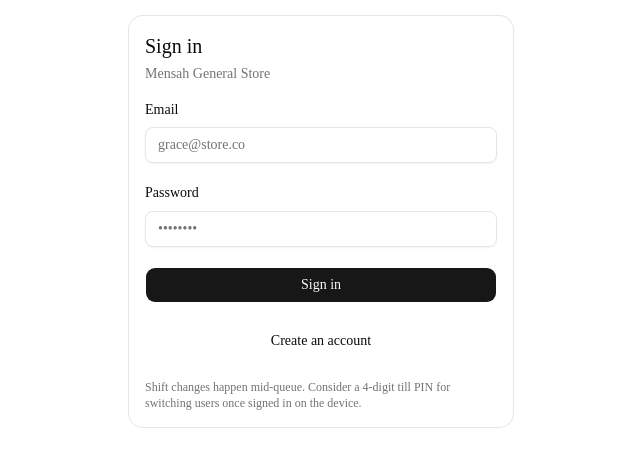
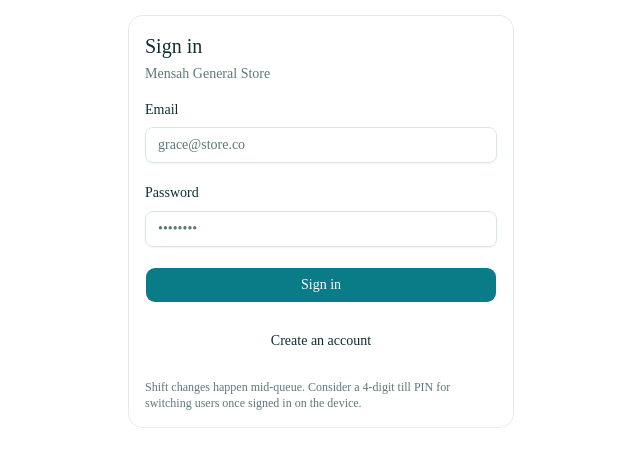
Before and after one commit to jericrealubit/pos, a Next.js app: page /signin in a window 1280 px wide. Shown: the top 466 px of the page, without its empty margins (319-959 px from the left). Built offline with nearby package versions, Linux system fonts and the light colour scheme.

Commit message:
themed and admin

```diff
--- a/app/admin/admin-mobile-nav.tsx
+++ b/app/admin/admin-mobile-nav.tsx
@@ -13,6 +13,7 @@ import {
 } from "@/components/ui/sheet"
 import { AdminNavLink } from "@/app/admin/admin-nav-link"
 import { SignOutButton } from "@/components/sign-out-button"
+import { ThemeSwitcher } from "@/components/theme-switcher"
 
 export function AdminMobileNav({ storeName }: { storeName: string }) {
   const [open, setOpen] = useState(false)
@@ -45,7 +46,10 @@ export function AdminMobileNav({ storeName }: { storeName: string }) {
             >
               Back to till
             </Link>
-            <SignOutButton />
+            <div className="flex items-center gap-2">
+              <SignOutButton />
+              <ThemeSwitcher />
+            </div>
           </div>
         </SheetContent>
       </Sheet>
--- a/app/admin/layout.tsx
+++ b/app/admin/layout.tsx
@@ -4,6 +4,7 @@ import { requireAdmin } from "@/lib/dal"
 import { AdminNavLink } from "@/app/admin/admin-nav-link"
 import { AdminMobileNav } from "@/app/admin/admin-mobile-nav"
 import { SignOutButton } from "@/components/sign-out-button"
+import { ThemeSwitcher } from "@/components/theme-switcher"
 
 export default async function AdminLayout({ children }: LayoutProps<"/admin">) {
   const profile = await requireAdmin()
@@ -24,7 +25,10 @@ export default async function AdminLayout({ children }: LayoutProps<"/admin">) {
           >
             Back to till
           </Link>
-          <SignOutButton />
+          <div className="flex items-center gap-2">
+            <SignOutButton />
+            <ThemeSwitcher />
+          </div>
         </div>
       </aside>
       <div className="flex min-w-0 flex-1 flex-col">
--- a/app/globals.css
+++ b/app/globals.css
@@ -2,7 +2,7 @@
 @import "tw-animate-css";
 @import "shadcn/tailwind.css";
 
-@custom-variant dark (&:is(.dark *));
+@custom-variant dark (&:is([data-theme="dark"] *));
 
 html {
   -webkit-text-size-adjust: 100%;
@@ -52,73 +52,148 @@ html {
   --radius-4xl: calc(var(--radius) * 2.6);
 }
 
+/* Tropical jade sunrise — default theme */
 :root {
-  --background: oklch(1 0 0);
-  --foreground: oklch(0.145 0 0);
-  --card: oklch(1 0 0);
-  --card-foreground: oklch(0.145 0 0);
-  --popover: oklch(1 0 0);
-  --popover-foreground: oklch(0.145 0 0);
-  --primary: oklch(0.205 0 0);
-  --primary-foreground: oklch(0.985 0 0);
-  --secondary: oklch(0.97 0 0);
-  --secondary-foreground: oklch(0.205 0 0);
-  --muted: oklch(0.97 0 0);
-  --muted-foreground: oklch(0.556 0 0);
-  --accent: oklch(0.97 0 0);
-  --accent-foreground: oklch(0.205 0 0);
-  --destructive: oklch(0.577 0.245 27.325);
-  --border: oklch(0.922 0 0);
-  --input: oklch(0.922 0 0);
-  --ring: oklch(0.708 0 0);
-  --chart-1: oklch(0.87 0 0);
-  --chart-2: oklch(0.556 0 0);
-  --chart-3: oklch(0.439 0 0);
-  --chart-4: oklch(0.371 0 0);
-  --chart-5: oklch(0.269 0 0);
+  --background: #ffffff;
+  --foreground: #0e2e30;
+  --card: #ffffff;
+  --card-foreground: #0e2e30;
+  --popover: #ffffff;
+  --popover-foreground: #0e2e30;
+  --primary: #097c87;
+  --primary-foreground: #ffffff;
+  --secondary: #a1cca6;
+  --secondary-foreground: #0e2e30;
+  --muted: #eaf3ec;
+  --muted-foreground: #5b7a78;
+  --accent: #fca47c;
+  --accent-foreground: #3a1c0e;
+  --destructive: #dc2626;
+  --border: #d9e8dc;
+  --input: #d9e8dc;
+  --ring: #23ced9;
+  --chart-1: #fca47c;
+  --chart-2: #23ced9;
+  --chart-3: #f9d779;
+  --chart-4: #a1cca6;
+  --chart-5: #097c87;
   --radius: 0.625rem;
-  --sidebar: oklch(0.985 0 0);
-  --sidebar-foreground: oklch(0.145 0 0);
-  --sidebar-primary: oklch(0.205 0 0);
-  --sidebar-primary-foreground: oklch(0.985 0 0);
-  --sidebar-accent: oklch(0.97 0 0);
-  --sidebar-accent-foreground: oklch(0.205 0 0);
-  --sidebar-border: oklch(0.922 0 0);
-  --sidebar-ring: oklch(0.708 0 0);
+  --sidebar: #f3f9f4;
+  --sidebar-foreground: #0e2e30;
+  --sidebar-primary: #097c87;
+  --sidebar-primary-foreground: #ffffff;
+  --sidebar-accent: #fca47c;
+  --sidebar-accent-foreground: #3a1c0e;
+  --sidebar-border: #d9e8dc;
+  --sidebar-ring: #23ced9;
 }
 
-.dark {
-  --background: oklch(0.145 0 0);
-  --foreground: oklch(0.985 0 0);
-  --card: oklch(0.205 0 0);
-  --card-foreground: oklch(0.985 0 0);
-  --popover: oklch(0.205 0 0);
-  --popover-foreground: oklch(0.985 0 0);
-  --primary: oklch(0.922 0 0);
-  --primary-foreground: oklch(0.205 0 0);
-  --secondary: oklch(0.269 0 0);
-  --secondary-foreground: oklch(0.985 0 0);
-  --muted: oklch(0.269 0 0);
-  --muted-foreground: oklch(0.708 0 0);
-  --accent: oklch(0.269 0 0);
-  --accent-foreground: oklch(0.985 0 0);
-  --destructive: oklch(0.704 0.191 22.216);
+/* Neutral elegance */
+[data-theme="neutral"] {
+  --background: #fbf3ec;
+  --foreground: #3b2a1c;
+  --card: #fffdfb;
+  --card-foreground: #3b2a1c;
+  --popover: #fffdfb;
+  --popover-foreground: #3b2a1c;
+  --primary: #664930;
+  --primary-foreground: #fff8f1;
+  --secondary: #ccbeb1;
+  --secondary-foreground: #3b2a1c;
+  --muted: #f2e9e1;
+  --muted-foreground: #8a7364;
+  --accent: #ffdbbb;
+  --accent-foreground: #4a3220;
+  --destructive: #dc2626;
+  --border: #e4d6c8;
+  --input: #e4d6c8;
+  --ring: #997e67;
+  --chart-1: #ffdbbb;
+  --chart-2: #ccbeb1;
+  --chart-3: #997e67;
+  --chart-4: #664930;
+  --chart-5: #b39c89;
+  --radius: 0.625rem;
+  --sidebar: #f7efe7;
+  --sidebar-foreground: #3b2a1c;
+  --sidebar-primary: #664930;
+  --sidebar-primary-foreground: #fff8f1;
+  --sidebar-accent: #ffdbbb;
+  --sidebar-accent-foreground: #4a3220;
+  --sidebar-border: #e4d6c8;
+  --sidebar-ring: #997e67;
+}
+
+/* Rainbow pastels */
+[data-theme="pastels"] {
+  --background: #fbfbfe;
+  --foreground: #3a3350;
+  --card: #ffffff;
+  --card-foreground: #3a3350;
+  --popover: #ffffff;
+  --popover-foreground: #3a3350;
+  --primary: #ff9aa2;
+  --primary-foreground: #3a3350;
+  --secondary: #c7ceea;
+  --secondary-foreground: #3a3350;
+  --muted: #f3f6fb;
+  --muted-foreground: #6b6480;
+  --accent: #b5ead7;
+  --accent-foreground: #234238;
+  --destructive: #dc2626;
+  --border: #e7e4f5;
+  --input: #e7e4f5;
+  --ring: #ffb7b2;
+  --chart-1: #ff9aa2;
+  --chart-2: #ffdac1;
+  --chart-3: #e2f0cb;
+  --chart-4: #b5ead7;
+  --chart-5: #c7ceea;
+  --radius: 0.625rem;
+  --sidebar: #fbfafe;
+  --sidebar-foreground: #3a3350;
+  --sidebar-primary: #ff9aa2;
+  --sidebar-primary-foreground: #3a3350;
+  --sidebar-accent: #b5ead7;
+  --sidebar-accent-foreground: #234238;
+  --sidebar-border: #e7e4f5;
+  --sidebar-ring: #ffb7b2;
+}
+
+/* Dark — night till mode */
+[data-theme="dark"] {
+  --background: #14181a;
+  --foreground: #e8edec;
+  --card: #1c2224;
+  --card-foreground: #e8edec;
+  --popover: #1c2224;
+  --popover-foreground: #e8edec;
+  --primary: #2dd4de;
+  --primary-foreground: #0b2224;
+  --secondary: #2a3438;
+  --secondary-foreground: #e8edec;
+  --muted: #212829;
+  --muted-foreground: #8ca0a0;
+  --accent: #f2a65a;
+  --accent-foreground: #2b1608;
+  --destructive: #f87171;
   --border: oklch(1 0 0 / 10%);
   --input: oklch(1 0 0 / 15%);
-  --ring: oklch(0.556 0 0);
-  --chart-1: oklch(0.87 0 0);
-  --chart-2: oklch(0.556 0 0);
-  --chart-3: oklch(0.439 0 0);
-  --chart-4: oklch(0.371 0 0);
-  --chart-5: oklch(0.269 0 0);
-  --sidebar: oklch(0.205 0 0);
-  --sidebar-foreground: oklch(0.985 0 0);
-  --sidebar-primary: oklch(0.488 0.243 264.376);
-  --sidebar-primary-foreground: oklch(0.985 0 0);
-  --sidebar-accent: oklch(0.269 0 0);
-  --sidebar-accent-foreground: oklch(0.985 0 0);
+  --ring: #2dd4de;
+  --chart-1: #2dd4de;
+  --chart-2: #f2a65a;
+  --chart-3: #ffe18a;
+  --chart-4: #8fd9a0;
+  --chart-5: #c89bd9;
+  --radius: 0.625rem;
+  --sidebar: #191f21;
+  --sidebar-foreground: #e8edec;
+  --sidebar-primary: #2dd4de;
+  --sidebar-primary-foreground: #0b2224;
+  --sidebar-accent: #242c2e;
+  --sidebar-accent-foreground: #e8edec;
   --sidebar-border: oklch(1 0 0 / 10%);
-  --sidebar-ring: oklch(0.556 0 0);
+  --sidebar-ring: #2dd4de;
 }
 
 @layer base {
--- a/app/layout.tsx
+++ b/app/layout.tsx
@@ -2,6 +2,7 @@ import type { Metadata } from "next";
 import { Geist, Geist_Mono } from "next/font/google";
 import "./globals.css";
 import { Toaster } from "@/components/ui/toast";
+import { DEFAULT_THEME, THEME_STORAGE_KEY } from "@/lib/theme";
 
 const geistSans = Geist({
   variable: "--font-geist-sans",
@@ -18,12 +19,20 @@ export const metadata: Metadata = {
   description: "Mobile-first POS and pay-later book for a single retail store.",
 };
 
+// Runs before first paint so the stored theme applies immediately —
+// without this, the page would flash the default theme then swap.
+const themeInitScript = `(function(){try{var t=localStorage.getItem(${JSON.stringify(THEME_STORAGE_KEY)})||${JSON.stringify(DEFAULT_THEME)};document.documentElement.setAttribute("data-theme",t);}catch(e){}})();`;
+
 export default function RootLayout({ children }: LayoutProps<"/">) {
   return (
     <html
       lang="en"
+      suppressHydrationWarning
       className={`${geistSans.variable} ${geistMono.variable} h-full antialiased`}
     >
+      <head>
+        <script dangerouslySetInnerHTML={{ __html: themeInitScript }} />
+      </head>
       <body className="min-h-full flex flex-col">
         <Toaster>{children}</Toaster>
       </body>
--- a/app/sell/layout.tsx
+++ b/app/sell/layout.tsx
@@ -1,5 +1,6 @@
 import { requireUser, getProfile } from "@/lib/dal"
 import { SellProvider } from "@/components/sell/sell-provider"
+import { ThemeSwitcher } from "@/components/theme-switcher"
 
 export default async function SellLayout({ children }: LayoutProps<"/sell">) {
   await requireUser()
@@ -11,6 +12,9 @@ export default async function SellLayout({ children }: LayoutProps<"/sell">) {
 
   return (
     <SellProvider role={profile.role} currency={profile.stores.currency as string}>
+      <div className="fixed top-3 right-3 z-20">
+        <ThemeSwitcher />
+      </div>
       <div className="mx-auto min-h-full w-full max-w-md">{children}</div>
     </SellProvider>
   )
--- /dev/null
+++ b/components/theme-switcher.tsx
@@ -0,0 +1,53 @@
+"use client"
+
+import { useState } from "react"
+import { PaletteIcon } from "lucide-react"
+
+import { Button } from "@/components/ui/button"
+import {
+  DropdownMenu,
+  DropdownMenuTrigger,
+  DropdownMenuContent,
+  DropdownMenuRadioGroup,
+  DropdownMenuRadioItem,
+} from "@/components/ui/dropdown-menu"
+import { THEMES, THEME_STORAGE_KEY, DEFAULT_THEME, type Theme } from "@/lib/theme"
+
+function readTheme(): Theme {
+  if (typeof document === "undefined") return DEFAULT_THEME
+  return (document.documentElement.dataset.theme as Theme) ?? DEFAULT_THEME
+}
+
+export function ThemeSwitcher() {
+  const [theme, setTheme] = useState<Theme>(readTheme)
+
+  function applyTheme(value: Theme) {
+    setTheme(value)
+    document.documentElement.setAttribute("data-theme", value)
+    localStorage.setItem(THEME_STORAGE_KEY, value)
+  }
+
+  return (
+    <DropdownMenu>
+      <DropdownMenuTrigger
+        render={
+          <Button type="button" variant="ghost" size="icon" aria-label="Change theme" />
+        }
+      >
+        <PaletteIcon />
+      </DropdownMenuTrigger>
+      <DropdownMenuContent align="end">
+        <DropdownMenuRadioGroup
+          value={theme}
+          onValueChange={(value) => applyTheme(value as Theme)}
+        >
+          {THEMES.map((t) => (
+            <DropdownMenuRadioItem key={t.value} value={t.value}>
+              {t.label}
+            </DropdownMenuRadioItem>
+          ))}
+        </DropdownMenuRadioGroup>
+      </DropdownMenuContent>
+    </DropdownMenu>
+  )
+}
--- /dev/null
+++ b/lib/theme.ts
@@ -0,0 +1,12 @@
+export const THEMES = [
+  { value: "tropical", label: "Tropical jade sunrise" },
+  { value: "neutral", label: "Neutral elegance" },
+  { value: "pastels", label: "Rainbow pastels" },
+  { value: "dark", label: "Dark" },
+] as const
+
+export type Theme = (typeof THEMES)[number]["value"]
+
+export const DEFAULT_THEME: Theme = "tropical"
+
+export const THEME_STORAGE_KEY = "pos-theme"
```
